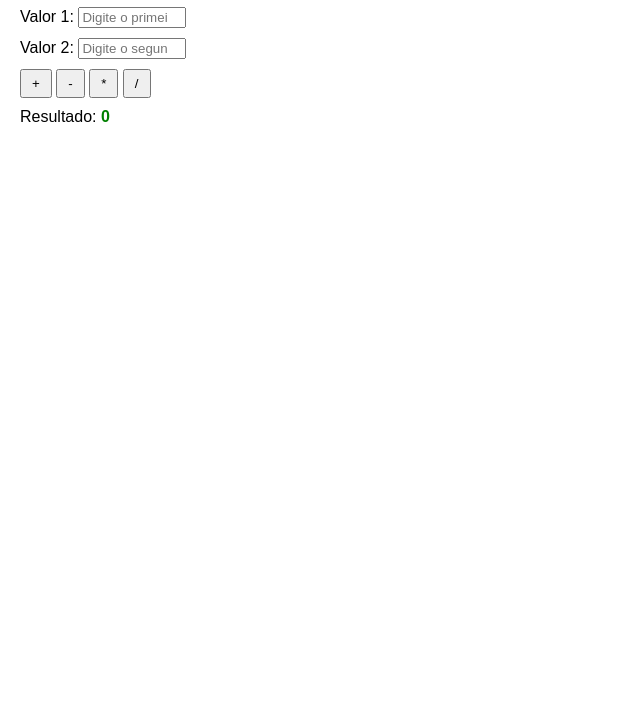
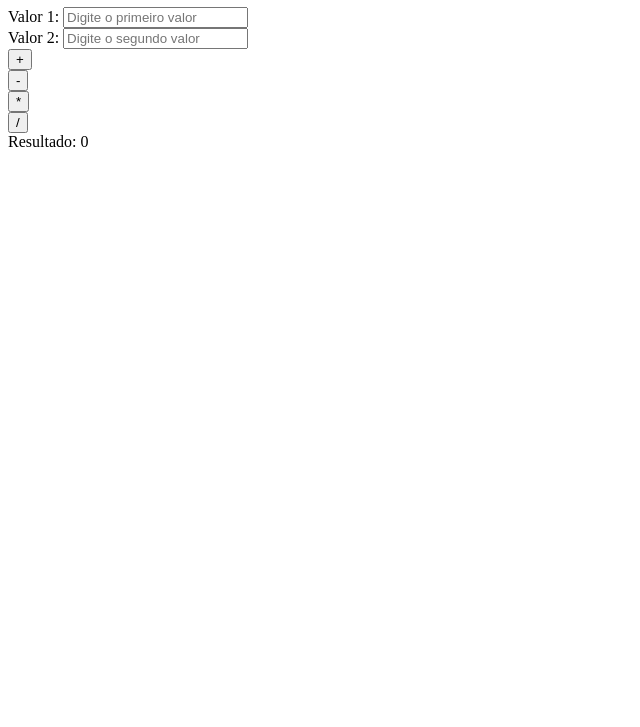
Before and after one commit to GabrielDanteCandido/Aula01DevOps, a plain HTML site: page operacoes.html in a window 1280 px wide. Shown: the part 73-800 px from the top of the page, without its empty margins (0-640 px from the left). Drawn offline with Linux system fonts and the light colour scheme.

Commit message:
update operacoes.html

```diff
--- a/operacoes.html
+++ b/operacoes.html
@@ -3,55 +3,33 @@
 <head>
     <meta charset="UTF-8">
     <meta name="viewport" content="width=device-width, initial-scale=1.0">
-    <title>Calculadora Simples</title>
-    <style>
-        body {
-            font-family: Arial, sans-serif;
-            margin: 20px;
-        }
-        ul {
-            list-style-type: none;
-            padding: 0;
-        }
-        li {
-            margin: 10px 0;
-        }
-        input[type="number"] {
-            width: 100px;
-            margin-right: 10px;
-        }
-        button {
-            padding: 5px 10px;
-            cursor: pointer;
-        }
-        #resultado {
-            font-weight: bold;
-            color: green;
-        }
-    </style>
+    <title>Calculadora</title>
 </head>
 <body>
-    <h1>Calculadora Simples</h1>
-    <ul>
-        <li>
+    <div class="container">
+        <h1>Calculadora Simples</h1>
+        <div class="form-group">
             <label for="valor1">Valor 1:</label>
             <input type="number" id="valor1" placeholder="Digite o primeiro valor">
-        </li>
-        <li>
+        </div>
+        <div class="form-group">
             <label for="valor2">Valor 2:</label>
             <input type="number" id="valor2" placeholder="Digite o segundo valor">
-        </li>
-        <li>
+        </div>
+        <div class="form-group">
             <button onclick="calcular('+')">+</button>
+        </div>
+        <div class="form-group">
             <button onclick="calcular('-')">-</button>
+        </div>
+        <div class="form-group">
             <button onclick="calcular('*')">*</button>
+        </div>
+        <div class="form-group">
             <button onclick="calcular('/')">/</button>
-        </li>
-        <li>
-            <span>Resultado:</span>
-            <span id="resultado">0</span>
-        </li>
-    </ul>
+        </div>
+        <div class="resultado" id="resultado">Resultado: 0</div>
+    </div>
 
     <script>
         function calcular(operador) {
@@ -91,7 +69,7 @@
             }
 
             // Exibir o resultado
-            document.getElementById('resultado').textContent = resultado;
+            document.getElementById('resultado').textContent = `Resultado: ${resultado}`;
         }
     </script>
 </body>
```
